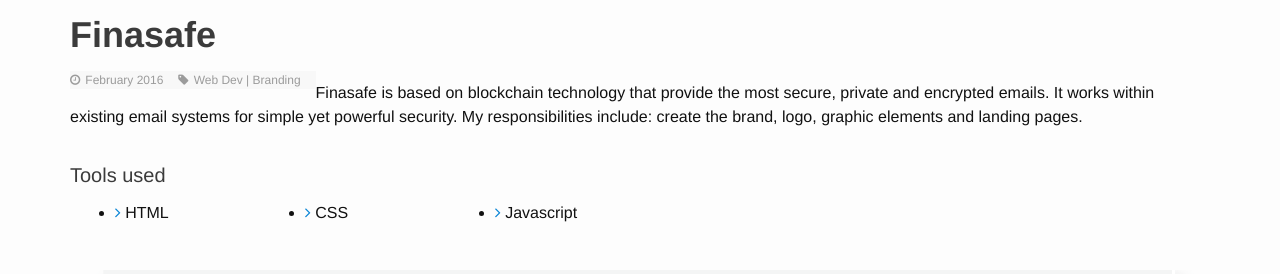
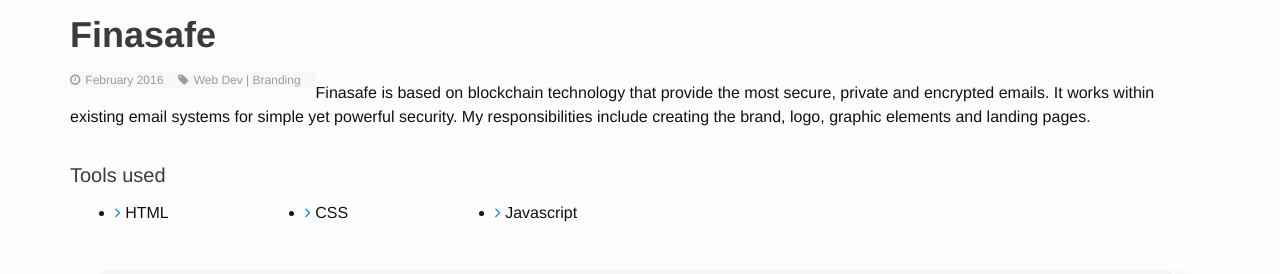
Before and after one commit to kristelteng/personal_site, a Jekyll site: the page built from finasafe.html, in a window 1280 px wide. Shown: the part 133-407 px from the top of the page. Built offline with Jekyll 4.4.1, drawn with Linux system fonts in a browser that asks for light colours.

Commit message:
changes to the project description

```diff
--- a/finasafe.html
+++ b/finasafe.html
@@ -18,7 +18,7 @@
                         <li class="subsection-icon"><i class="fa fa-tag subsection"></i>Web Dev | Branding</li>
                     </ul>
                 </div>
-                <p class="project-description">Finasafe is based on blockchain technology that provide the most secure, private and encrypted emails. It works within existing email systems for simple yet powerful security. My responsibilities include: create the brand, logo, graphic elements and landing pages.</p>
+                <p class="project-description">Finasafe is based on blockchain technology that provide the most secure, private and encrypted emails. It works within existing email systems for simple yet powerful security. My responsibilities include creating the brand, logo, graphic elements and landing pages.</p>
 
                 <h3 class="project-title">Tools used</h3>
                 <div class="col-xs-3 col-sm-2 tools">
```
